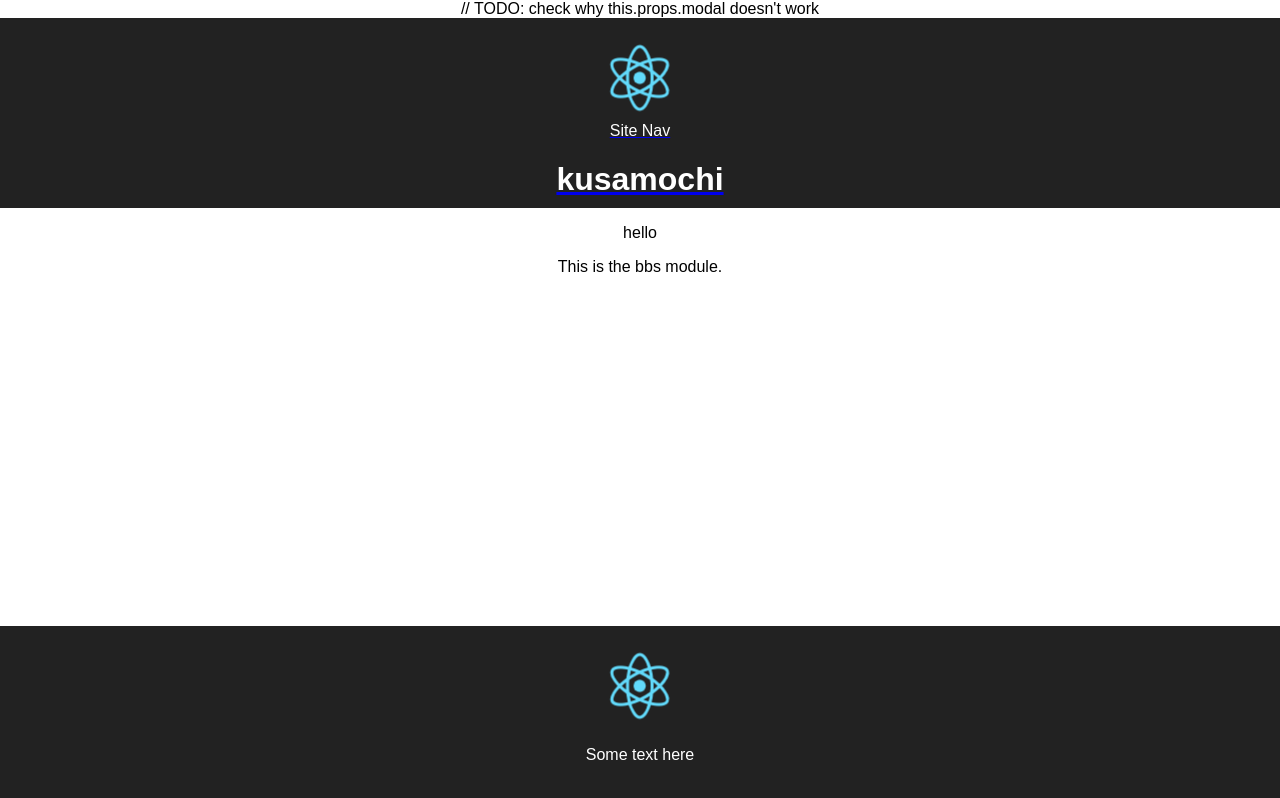
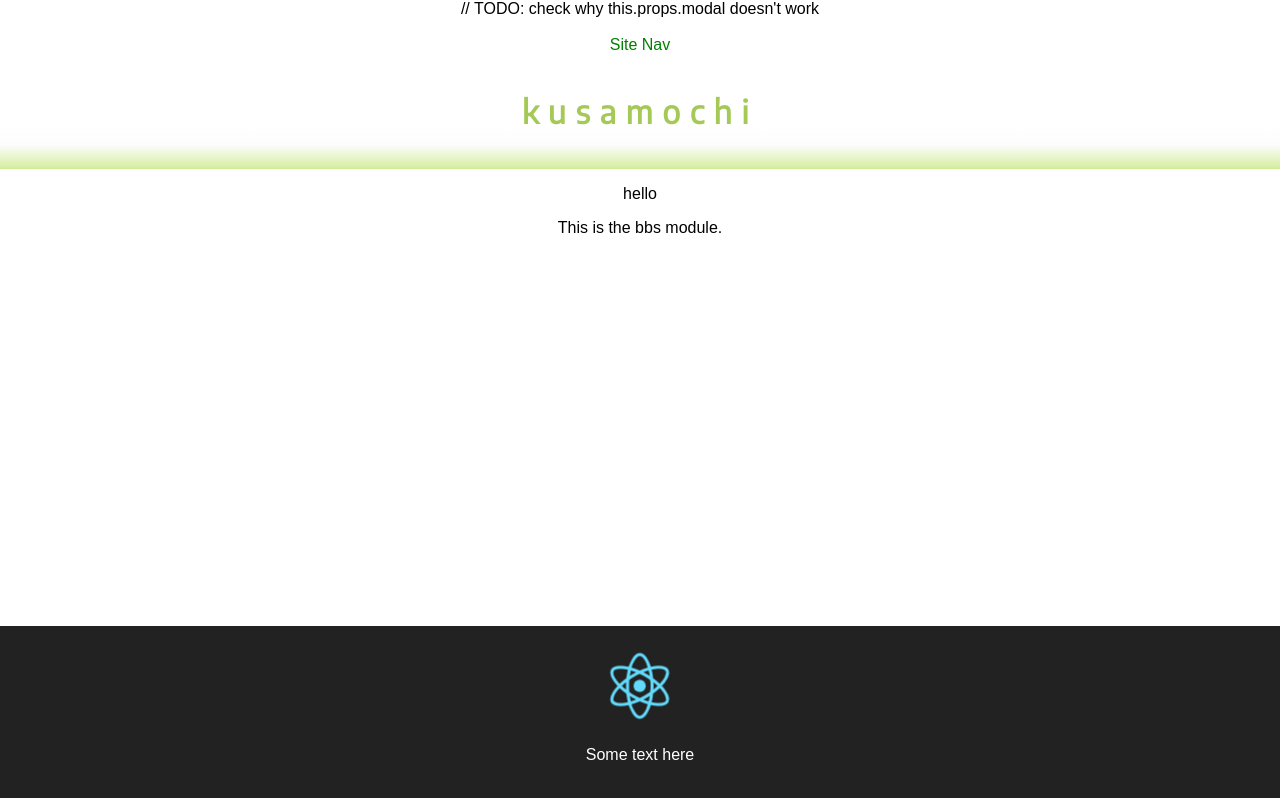
Before and after one commit to ronachong/kusamochi, a React (Create React App) app in the folder docker-frontend/react-app/: page / in a window 1280 px wide. Built offline with nearby package versions, Linux system fonts and the light colour scheme.

Commit message:
Begin styling header with Aphrodite.

```diff
--- a/docker-frontend/react-app/package.json
+++ b/docker-frontend/react-app/package.json
@@ -3,6 +3,7 @@
   "version": "0.1.0",
   "private": true,
   "dependencies": {
+    "aphrodite": "^1.2.3",
     "immutable": "^3.8.1",
     "react": "^15.6.1",
     "react-dom": "^15.6.1",
--- a/docker-frontend/react-app/public/index.html
+++ b/docker-frontend/react-app/public/index.html
@@ -4,6 +4,7 @@
     <meta charset="utf-8">
     <meta name="viewport" content="width=device-width, initial-scale=1">
     <link rel="shortcut icon" href="%PUBLIC_URL%/favicon.ico">
+    <link href="https://fonts.googleapis.com/css?family=Encode+Sans" rel="stylesheet">
     <!--
       Notice the use of %PUBLIC_URL% in the tag above.
       It will be replaced with the URL of the `public` folder during the build.
--- a/docker-frontend/react-app/src/components/header.js
+++ b/docker-frontend/react-app/src/components/header.js
@@ -1,6 +1,46 @@
 import React, { Component } from 'react';
-import logo from '../logo.svg';
 import '../App.css';
+
+import { StyleSheet, css } from 'aphrodite';
+
+
+const colors = {
+  ksm_green_lite: '205,235,142',
+  ksm_green_med: '165,201,86'
+}
+
+const gradients = {
+  ksm_green: `top, rgba(234,234,234,0) 70%, rgba(234,234,234,0.13) 84%, rgba(${colors.ksm_green_lite},0.77) 98%, rgba(${colors.ksm_green_lite},1) 100%`
+}
+
+const fonts = {
+  heading_enc: "'Encode Sans', sans-serif"
+}
+
+const styles = StyleSheet.create({
+  headerLink: {
+    textDecoration: 'none'
+  },
+
+  header: {
+    display: 'flex',
+    flexDirection: 'column',
+    background: `-moz-linear-gradient(${gradients.ksm_green})`, /* FF3.6-15 */
+    background: `-webkit-linear-gradient(${gradients.ksm_green})`, /* Chrome10-25,Safari5.1-6 */
+    background: `linear-gradient(${gradients.ksm_green})`, /* W3C, IE10+, FF16+, Chrome26+, Opera12+, Safari7+ */
+    filter: "progid:DXImageTransform.Microsoft.gradient( startColorstr='#00eaeaea', endColorstr='#a5c956',GradientType=0 )", /* IE6-9 */
+    //backgroundColor: 'white',
+    color: 'green'
+  },
+
+  headerTitle: {
+    color: `rgb(${colors.ksm_green_med})`,
+    fontFamily: fonts.heading_enc,
+    letterSpacing: '.3em',
+    padding: '2vh'
+  }
+
+})
 
 class Header extends Component {
   constructor(props) {
@@ -25,16 +65,16 @@ class Header extends Component {
   render() {
     return (
       <a
+        className={css(styles.headerLink)}
         href='#'
         onMouseEnter={() => this.mouseEnter()}
         onMouseLeave={() => this.mouseLeave()}
         onClick={() => this.onClick()}
       >
-        <header className="App-header">
-          <img src={logo} className="App-logo" alt="logo" />
+        <header className={css(styles.header)}>
           <br />
           <label>Site Nav</label>
-          <h1>{this.props.title}</h1>
+          <h1 className={css(styles.headerTitle)}>{this.props.title}</h1>
         </header>
       </a>
     );
```
Also changed, not shown: 1 other file (tests, documents, lock files or other folders).
